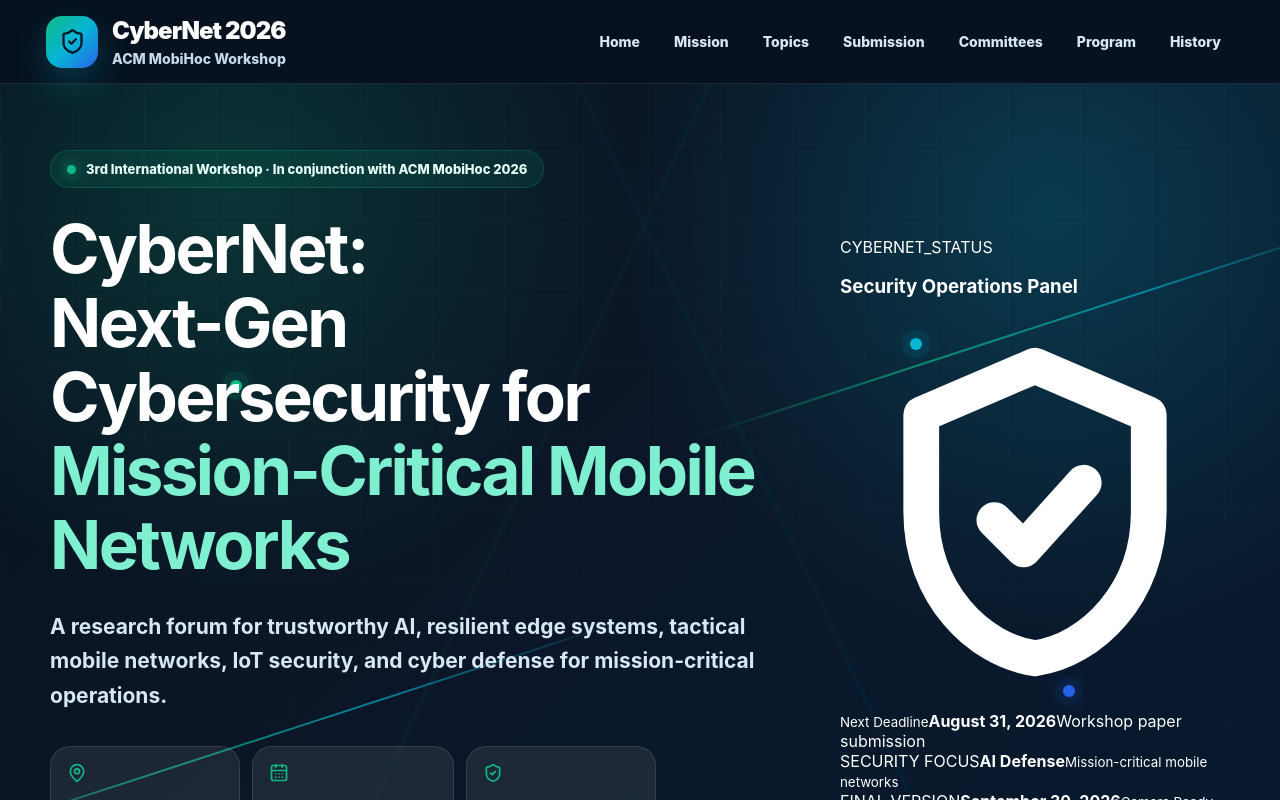
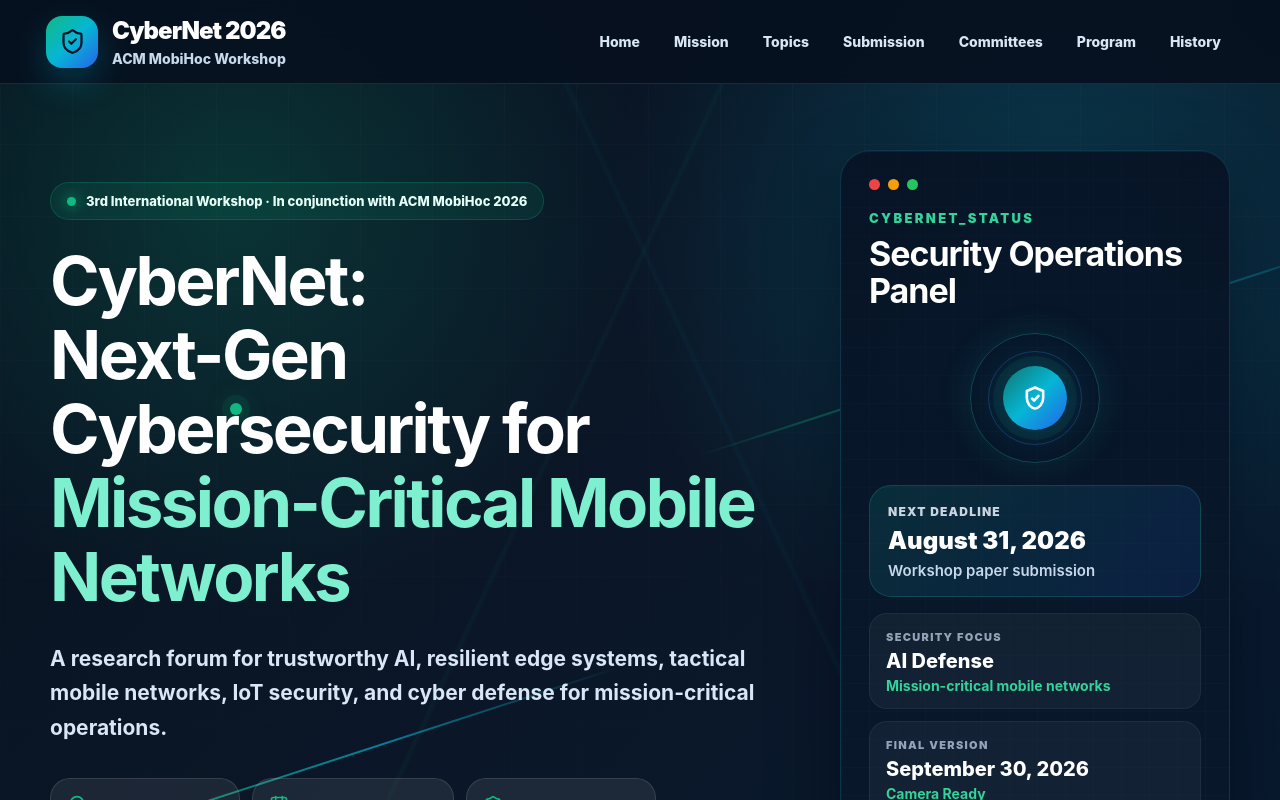
Before and after one commit to cybernet2026/cybernet2026, a React (Vite) app: page / in a window 1280 px wide. Shown: the top 800 px of the page. Built offline with nearby package versions, Linux system fonts and the light colour scheme; the HTML template or start-up script is replaced by a standard one.

Commit message:
Add styles for cyberHeroCard component

```diff
--- a/src/index.css
+++ b/src/index.css
@@ -1437,3 +1437,255 @@ input {
     justify-self: start;
   }
 }
+
+.cyberHeroCard {
+  position: relative;
+  border-radius: 30px;
+  padding: 28px;
+  background:
+    linear-gradient(180deg, rgba(7, 20, 38, 0.96), rgba(9, 25, 44, 0.95));
+  border: 1px solid rgba(34, 211, 238, 0.16);
+  box-shadow:
+    0 24px 70px rgba(2, 8, 23, 0.45),
+    inset 0 1px 0 rgba(255, 255, 255, 0.04);
+  overflow: hidden;
+  backdrop-filter: blur(18px);
+}
+
+.cyberHeroCard::before {
+  content: "";
+  position: absolute;
+  inset: 0;
+  background-image:
+    linear-gradient(rgba(255,255,255,0.04) 1px, transparent 1px),
+    linear-gradient(90deg, rgba(255,255,255,0.04) 1px, transparent 1px);
+  background-size: 28px 28px;
+  opacity: 0.35;
+  pointer-events: none;
+}
+
+.cyberHeroCard::after {
+  content: "";
+  position: absolute;
+  inset: auto -20% -30% auto;
+  width: 240px;
+  height: 240px;
+  background: radial-gradient(circle, rgba(20,184,166,0.16), transparent 68%);
+  pointer-events: none;
+}
+
+.cyberHeroCard > * {
+  position: relative;
+  z-index: 1;
+}
+
+.cyberHeroCard__top {
+  display: flex;
+  gap: 8px;
+  margin-bottom: 20px;
+}
+
+.cyberHeroCard__top .dot {
+  width: 11px;
+  height: 11px;
+  border-radius: 999px;
+}
+
+.cyberHeroCard__top .red {
+  background: #ef4444;
+}
+
+.cyberHeroCard__top .yellow {
+  background: #f59e0b;
+}
+
+.cyberHeroCard__top .green {
+  background: #22c55e;
+}
+
+.cyberHeroCard__label {
+  margin: 0 0 10px 0;
+  font-size: 13px;
+  font-weight: 900;
+  letter-spacing: 0.18em;
+  color: #34d399;
+}
+
+.cyberHeroCard__title {
+  margin: 0;
+  font-size: 34px;
+  line-height: 1.08;
+  letter-spacing: -0.03em;
+  color: #ffffff;
+}
+
+.cyberHeroCard__visual {
+  display: flex;
+  justify-content: center;
+  align-items: center;
+  padding: 24px 0 18px;
+}
+
+.shieldPulse {
+  position: relative;
+  width: 130px;
+  height: 130px;
+  display: grid;
+  place-items: center;
+}
+
+.shieldPulse__ring {
+  position: absolute;
+  border-radius: 999px;
+  border: 1px solid rgba(45, 212, 191, 0.26);
+}
+
+.shieldPulse__ring--one {
+  width: 130px;
+  height: 130px;
+  box-shadow: 0 0 35px rgba(45, 212, 191, 0.12);
+}
+
+.shieldPulse__ring--two {
+  width: 94px;
+  height: 94px;
+  border-color: rgba(59, 130, 246, 0.28);
+}
+
+.shieldPulse__core {
+  width: 64px;
+  height: 64px;
+  border-radius: 999px;
+  display: grid;
+  place-items: center;
+  background: linear-gradient(135deg, #0f766e, #06b6d4, #2563eb);
+  color: white;
+  box-shadow:
+    0 0 0 10px rgba(20, 184, 166, 0.08),
+    0 0 40px rgba(6, 182, 212, 0.25);
+}
+
+.shieldPulse__core svg {
+  width: 28px;
+  height: 28px;
+}
+
+.cyberHeroCard__highlight {
+  margin-top: 4px;
+  padding: 18px 18px 16px;
+  border-radius: 22px;
+  background: linear-gradient(
+    135deg,
+    rgba(20, 184, 166, 0.14),
+    rgba(37, 99, 235, 0.12)
+  );
+  border: 1px solid rgba(45, 212, 191, 0.18);
+}
+
+.cyberHeroCard__highlight small {
+  display: block;
+  color: #cbd5e1;
+  font-size: 12px;
+  font-weight: 900;
+  text-transform: uppercase;
+  letter-spacing: 0.1em;
+}
+
+.cyberHeroCard__highlight strong {
+  display: block;
+  margin-top: 8px;
+  color: #ffffff;
+  font-size: 24px;
+  line-height: 1.15;
+  font-weight: 900;
+}
+
+.cyberHeroCard__highlight span {
+  display: block;
+  margin-top: 6px;
+  color: #c7d8ea;
+  font-size: 15px;
+  font-weight: 600;
+}
+
+.cyberHeroCard__metrics {
+  display: grid;
+  gap: 12px;
+  margin-top: 16px;
+}
+
+.metricItem {
+  padding: 16px 16px 14px;
+  border-radius: 18px;
+  background: rgba(255, 255, 255, 0.045);
+  border: 1px solid rgba(255, 255, 255, 0.06);
+}
+
+.metricItem__kicker {
+  display: block;
+  color: #94a3b8;
+  font-size: 11px;
+  font-weight: 900;
+  letter-spacing: 0.12em;
+}
+
+.metricItem strong {
+  display: block;
+  margin-top: 6px;
+  color: #ffffff;
+  font-size: 20px;
+  line-height: 1.16;
+  font-weight: 850;
+}
+
+.metricItem small {
+  display: block;
+  margin-top: 4px;
+  color: #34d399;
+  font-size: 14px;
+  font-weight: 700;
+}
+
+.cyberHeroCard__tags {
+  display: flex;
+  flex-wrap: wrap;
+  gap: 10px;
+  margin-top: 18px;
+}
+
+.cyberHeroCard__tags span {
+  padding: 8px 12px;
+  border-radius: 999px;
+  background: rgba(15, 23, 42, 0.65);
+  border: 1px solid rgba(45, 212, 191, 0.14);
+  color: #d8e6f5;
+  font-size: 12px;
+  font-weight: 800;
+  letter-spacing: 0.04em;
+}
+
+@media (max-width: 900px) {
+  .cyberHeroCard__title {
+    font-size: 30px;
+  }
+
+  .shieldPulse {
+    width: 112px;
+    height: 112px;
+  }
+
+  .shieldPulse__ring--one {
+    width: 112px;
+    height: 112px;
+  }
+
+  .shieldPulse__ring--two {
+    width: 82px;
+    height: 82px;
+  }
+
+  .shieldPulse__core {
+    width: 58px;
+    height: 58px;
+  }
+}
```
